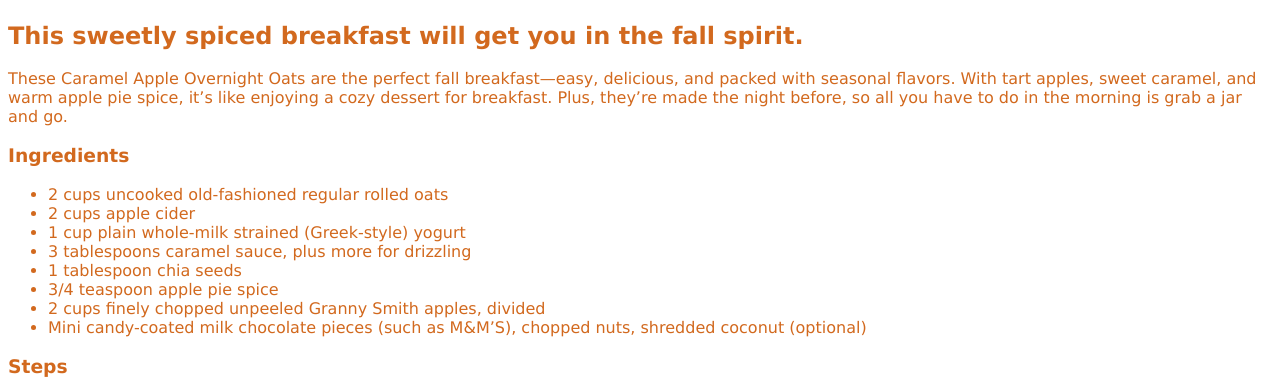
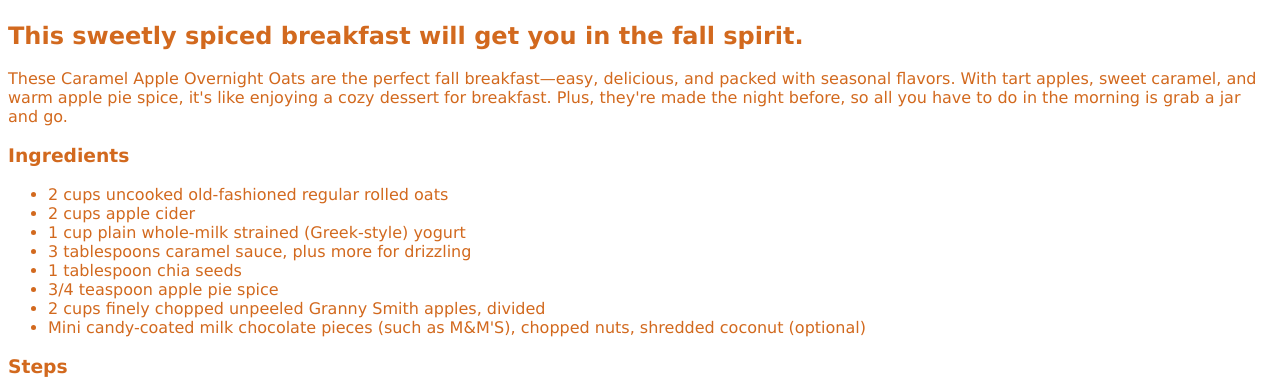
Before and after one commit to oksamy/odin-recipes, a plain HTML site: page recipes/caramel-apple-overnight-oats.html in a window 1280 px wide. Shown: the part 689-1076 px from the top of the page. Drawn offline with Linux system fonts and the light colour scheme.

Commit message:
fix apostrophes

```diff
--- a/recipes/caramel-apple-overnight-oats.html
+++ b/recipes/caramel-apple-overnight-oats.html
@@ -16,8 +16,8 @@
     <p>
       These Caramel Apple Overnight Oats are the perfect fall breakfast—easy,
       delicious, and packed with seasonal flavors. With tart apples, sweet
-      caramel, and warm apple pie spice, it’s like enjoying a cozy dessert for
-      breakfast. Plus, they’re made the night before, so all you have to do in
+      caramel, and warm apple pie spice, it's like enjoying a cozy dessert for
+      breakfast. Plus, they're made the night before, so all you have to do in
       the morning is grab a jar and go.
     </p>
     <h3>Ingredients</h3>
@@ -30,7 +30,7 @@
       <li>3/4 teaspoon apple pie spice</li>
       <li>2 cups finely chopped unpeeled Granny Smith apples, divided</li>
       <li>
-        Mini candy-coated milk chocolate pieces (such as M&M’S), chopped nuts,
+        Mini candy-coated milk chocolate pieces (such as M&M'S), chopped nuts,
         shredded coconut (optional)
       </li>
     </ul>
```
